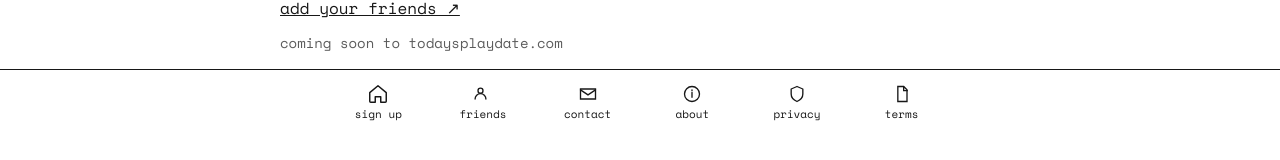
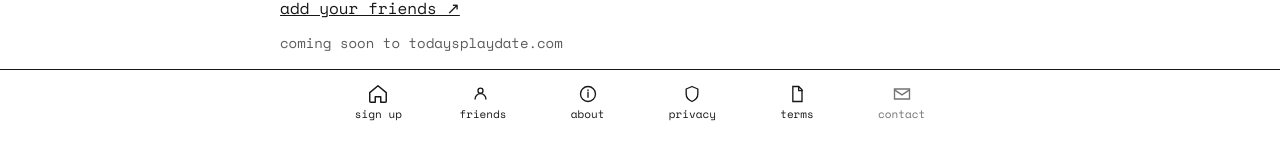
Before and after one commit to shaune-marx/nextjs-boilerplate, a Next.js app: page / in a window 1280 px wide. Shown: the part 666-826 px from the top of the page. Built offline with nearby package versions, Linux system fonts and the light colour scheme.

Commit message:
Update BottomNav.tsx

```diff
--- a/components/BottomNav.tsx
+++ b/components/BottomNav.tsx
@@ -1,5 +1,6 @@
 "use client";
 
+import { useState } from "react";
 import Link from "next/link";
 import { usePathname } from "next/navigation";
 import { cn } from "@/lib/utils";
@@ -43,23 +44,21 @@ const FileIcon = (p: React.SVGProps<SVGSVGElement>) => (
   </IconBase>
 );
 
-// --- Your six nav items ---
-// Note: contact uses a `mailto:` link so it opens the user’s email client.
-const ITEMS = [
+// --- Non-contact nav items ---
+const NAV_ITEMS = [
   { href: "/", label: "sign up", Icon: HomeIcon },
   { href: "/friends", label: "friends", Icon: UsersIcon },
-  { href: "mailto:support@todaysplaydate.com", label: "contact", Icon: MailIcon },
   { href: "/about", label: "about", Icon: InfoIcon },
   { href: "/privacy", label: "privacy", Icon: ShieldIcon },
   { href: "/terms", label: "terms", Icon: FileIcon },
 ] as const;
 
-export default function BottomNav()
- {
+export default function BottomNav() {
   const pathname = usePathname();
-
+  const [contactOpen, setContactOpen] = useState(false);
 
   return (
+    <>
       <nav
         role="navigation"
         aria-label="Primary"
@@ -76,32 +75,10 @@ export default function BottomNav()
             "pb-[env(safe-area-inset-bottom)]"
           )}
         >
-        {ITEMS.map(({ href, label, Icon }) => {
-          const isExternal = href.startsWith("mailto:") || href.startsWith("http");
-          const active = !isExternal && (pathname === href || (href !== "/" && pathname?.startsWith(href)));
-
+          {NAV_ITEMS.map(({ href, label, Icon }) => {
+            const active = pathname === href || (href !== "/" && pathname?.startsWith(href));
             return (
               <li key={href} className="h-full">
-              {isExternal ? (
-                <a
-  href={href}
-  aria-label={label}
-  title={label}
-  rel="noopener noreferrer"
-  className={cn(
-    "group flex h-full flex-col items-center justify-center rounded-xl transition",
-    "focus-visible:outline-none focus-visible:ring-2 focus-visible:ring-offset-2",
-    "focus-visible:ring-black dark:focus-visible:ring-white",
-    "focus-visible:ring-offset-white dark:focus-visible:ring-offset-neutral-900",
-    "text-neutral-500 hover:text-neutral-800 dark:text-neutral-400 dark:hover:text-neutral-100"
-  )}
->
-  <Icon aria-hidden="true" className="h-5 w-5" />
-  <span className="text-[11px] leading-3 mt-1">{label}</span>
-</a>
-
-
-              ) : (
                 <Link
                   href={href}
                   aria-label={label}
@@ -120,13 +97,76 @@ export default function BottomNav()
                   <Icon aria-hidden="true" className={cn("h-5 w-5", active && "scale-110")} />
                   <span className={cn("text-[11px] leading-3 mt-1", active && "font-medium")}>{label}</span>
                 </Link>
-
-
-              )}
               </li>
             );
           })}
+
+          {/* Contact button (opens sheet) */}
+          <li className="h-full">
+            <button
+              type="button"
+              aria-label="contact"
+              title="contact"
+              onClick={() => setContactOpen(true)}
+              className={cn(
+                "group flex h-full w-full flex-col items-center justify-center rounded-xl transition",
+                "text-neutral-500 hover:text-neutral-800 dark:text-neutral-400 dark:hover:text-neutral-100",
+                "focus-visible:outline-none focus-visible:ring-2 focus-visible:ring-offset-2",
+                "focus-visible:ring-black dark:focus-visible:ring-white",
+                "focus-visible:ring-offset-white dark:focus-visible:ring-offset-neutral-900"
+              )}
+            >
+              <MailIcon aria-hidden="true" className="h-5 w-5" />
+              <span className="text-[11px] leading-3 mt-1">contact</span>
+            </button>
+          </li>
         </ul>
       </nav>
+
+      {/* Contact sheet */}
+      {contactOpen && (
+        <div
+          role="dialog"
+          aria-modal="true"
+          aria-label="Contact options"
+          className="fixed inset-0 z-[60] flex items-end justify-center"
+        >
+          {/* Backdrop */}
+          <button
+            aria-label="Close"
+            className="absolute inset-0 bg-black/40"
+            onClick={() => setContactOpen(false)}
+          />
+          {/* Sheet */}
+          <div className="w-full max-w-screen-sm rounded-t-2xl bg-white p-4 shadow-lg dark:bg-neutral-900">
+            <div className="mx-auto h-1 w-10 rounded-full bg-neutral-300/80 dark:bg-neutral-700/80 mb-3" />
+            <h2 className="text-center text-base mb-2">contact playdate</h2>
+            <div className="grid gap-2">
+              <a
+                href="mailto:support@todaysplaydate.com"
+                className="rounded-lg border px-4 py-3 text-center hover:bg-neutral-50 dark:hover:bg-neutral-800"
+                onClick={() => setContactOpen(false)}
+              >
+                Open email app
+              </a>
+              <a
+                href="https://mail.google.com/mail/?view=cm&to=support@todaysplaydate.com"
+                className="rounded-lg border px-4 py-3 text-center hover:bg-neutral-50 dark:hover:bg-neutral-800"
+                onClick={() => setContactOpen(false)}
+              >
+                Open Gmail
+              </a>
+              <button
+                type="button"
+                className="rounded-lg px-4 py-3 text-center underline opacity-80"
+                onClick={() => setContactOpen(false)}
+              >
+                Cancel
+              </button>
+            </div>
+          </div>
+        </div>
+      )}
+    </>
   );
 }
```
Lines whose indentation alone changed are shown as unchanged.
